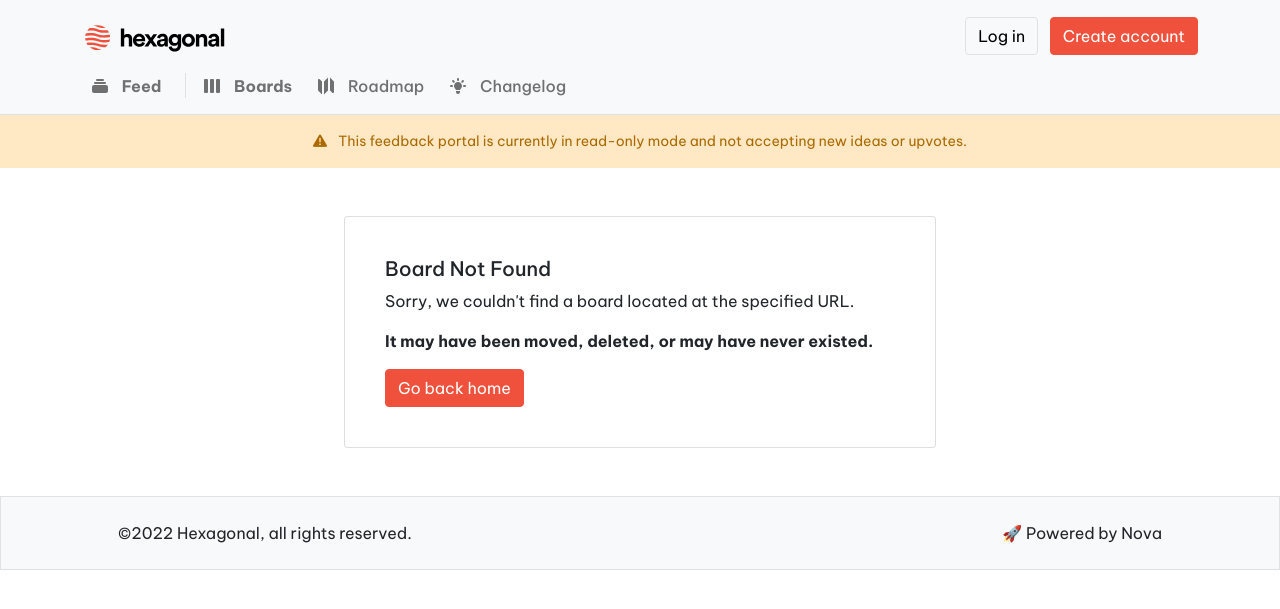
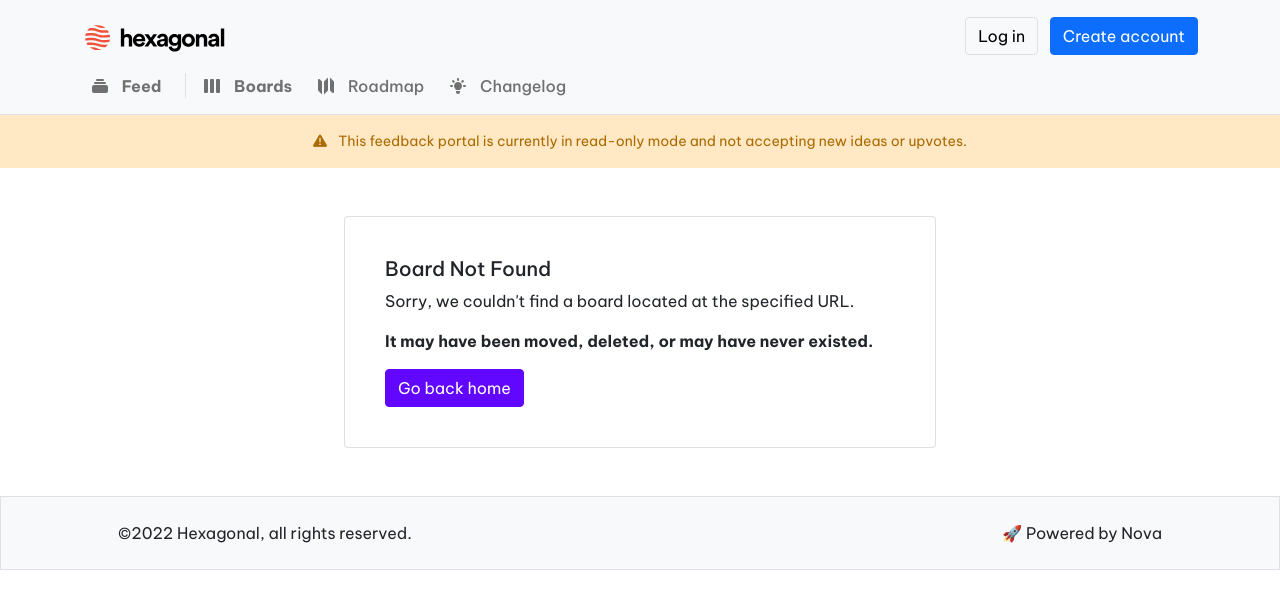
Before and after one commit to austin-dudzik/nova, a PHP site: page /feedback/board.php?board_slug=1 in a window 1280 px wide. Shown: the top 609 px of the page. Run offline with PHP 8.4, Linux system fonts and the light colour scheme; data that the repository does not hold is empty; some web fonts are replaced.

Commit message:
Added support for custom accent colors

```diff
--- a/assets/css/styles.css
+++ b/assets/css/styles.css
@@ -1,18 +1,5 @@
 body {
     font-family: 'Be Vietnam Pro', sans-serif;
-}
-
-.text-primary {
-    color: #f0513c !important;
-}
-
-.bg-primary {
-    background-color: #f0513c !important;
-}
-
-.btn-primary {
-    background-color: #f0513c !important;
-    border-color: #f0513c !important;
 }
 
 .btn {
@@ -25,8 +12,8 @@ body {
 }
 
 .form-check-input:checked {
-    background-color: #f0513c !important;
-    border-color: #f0513c !important;
+    background-color: var(--accent-color) !important;
+    border-color: var(--accent-color) !important;
 }
 
 .post-listing {
@@ -367,3 +354,17 @@ body {
 .sans-serif {
     font-family: 'SF UI Display', sans-serif;
 }
+
+.bg-accent {
+    background: var(--accent-color);
+}
+
+.text-accent {
+    color: var(--accent-color);
+}
+
+.btn-accent {
+    background: var(--accent-color);
+    border-color: var(--accent-color);
+    color: #fff;
+}
--- a/assets/js/board.js
+++ b/assets/js/board.js
@@ -100,7 +100,7 @@ function getPosts(offset = 0, loadMore = false) {
                     $(".posts-list").append(`<li class="list-group-item post-listing">
                             <div class="d-flex">
                                 <div class="upvote" data-id="${data[i].post_id}" data-voted="${data[i].hasUpvoted}">
-                                    <button class="btn ${data[i].hasUpvoted ? "btn-primary" : "btn-light"} border px-3">
+                                    <button class="btn ${data[i].hasUpvoted ? "btn-accent" : "btn-light"} border px-3">
                                         <i class="fas fa-caret-up d-block"></i>
                                         <p class="mb-0">${data[i].upvotes}</p>
                                     </button>
--- a/assets/js/post.js
+++ b/assets/js/post.js
@@ -28,7 +28,7 @@ $(document).ready(() => {
             } else {
 
                 $(".upvote").data("id", data.post_id).data("voted", data.hasUpvoted);
-                $(".upvote button").addClass(data.hasUpvoted ? "btn-primary" : "btn-light");
+                $(".upvote button").addClass(data.hasUpvoted ? "btn-accent" : "btn-light");
                 $(".upvote p").text(data.upvotes);
 
                 window.post_id = data.post_id;
--- a/board.php
+++ b/board.php
@@ -26,7 +26,7 @@ $board_slug = $_GET['board_slug'];
             <p class="fw-bold">It may have been
                 moved, deleted, or may have never
                 existed.</p>
-            <a href="<?= $site_url ?>" class="btn btn-primary">Go back
+            <a href="<?= $site_url ?>" class="btn btn-accent">Go back
                 home</a>
         </div>
     </div>
@@ -50,7 +50,7 @@ $board_slug = $_GET['board_slug'];
 
                     <span class="fa-stack ms-1"
                           style="font-size:22px">
-                      <i class="fas fa-square fa-stack-2x text-primary"></i>
+                      <i class="fas fa-square fa-stack-2x text-accent"></i>
                       <i class="fas fa-stack-1x fa-inverse board-icon"></i>
                     </span>
 
@@ -62,7 +62,7 @@ $board_slug = $_GET['board_slug'];
                         <div class="row">
                             <div class="col">
                                 <button type="button"
-                                        class="btn btn-primary w-100 border btn-sm mb-2">
+                                        class="btn btn-accent w-100 border btn-sm mb-2">
                                     <i class="far fa-plus me-2"></i>
                                     New post
                                 </button>
@@ -119,7 +119,7 @@ $board_slug = $_GET['board_slug'];
                     <div class="mb-3 small lz-load">
                         <span class="float-start">
                         <p class="d-inline pe-0 text-muted">
-                            <a href="<?= $site_url ?>" class="text-primary text-decoration-none">Boards</a>
+                            <a href="<?= $site_url ?>" class="text-accent text-decoration-none">Boards</a>
                             <i class="fas fa-caret-right mx-2"></i>
                         </p>
                         <p class="d-inline pe-0 text-muted board-name">Feature Requests</p>
@@ -187,7 +187,7 @@ $board_slug = $_GET['board_slug'];
                             <h1>🦄</h1>
                             <h5>No posts to be found here...</h5>
                             <p>It appears no posts have been published to this board yet.</p>
-                            <button type="button" class="btn btn-primary btn-sm px-4 me-2">
+                            <button type="button" class="btn btn-accent btn-sm px-4 me-2">
                                 <i class="far fa-plus"></i>
                                 New post</button>
                             <button type="button" class="btn btn-light border btn-sm px-4">
@@ -333,14 +333,14 @@ $board_slug = $_GET['board_slug'];
             </div>
             <div class="modal-body text-center">
                 <span class="fa-stack ms-1 fa-2x">
-                      <i class="fas fa-square fa-stack-2x text-primary"></i>
+                      <i class="fas fa-square fa-stack-2x text-accent"></i>
                       <i class="fas fa-stack-1x fa-inverse"></i>
                     </span>
                 <h3>Please Sign In</h3>
             </div>
             <div class="modal-footer">
                 <button type="button" class="btn btn-secondary" data-bs-dismiss="modal">Close</button>
-                <button type="button" class="btn btn-primary">Save changes</button>
+                <button type="button" class="btn btn-accent">Save changes</button>
             </div>
         </div>
     </div>
--- a/classes/Render.php
+++ b/classes/Render.php
@@ -20,6 +20,11 @@ class Render
 
     <link rel="stylesheet" href="' . $site_url . '/assets/css/styles.css">
     </head>
+    <style>
+    :root {
+      --accent-color: #6207ff;
+    }
+</style>
     ';
     }
 
@@ -37,7 +42,7 @@ class Render
                      alt="Logo">
             </a>
             <div>' . (isset($_SESSION['user']) ?
-            '<span class="fa-stack fa-2x" id="openSearchModal"
+                '<span class="fa-stack fa-2x" id="openSearchModal"
               style="font-size:18px">
   <i class="fas fa-circle fa-stack-2x"
      style="color:hsla(0,0%,39.2%,.1)"></i>
@@ -85,9 +90,9 @@ class Render
                         </li>
                     </ul>
                 </div>' :
-            '<a href="<?= $site_url ?>/login.php" class="btn btn-light border me-2">Log in</a>
+                '<a href="<?= $site_url ?>/login.php" class="btn btn-light border me-2">Log in</a>
                 <a href="<?= $site_url ?>/register.php" class="btn btn-primary">Create account</a>') .
-        '</div>
+            '</div>
         </div>
 
     </nav>
@@ -111,12 +116,12 @@ class Render
                             <svg xmlns="http://www.w3.org/2000/svg"
                                  class="d-inline"
                                  style="height:20px;width:20px"
-                                 viewBox="0 0 20 20"' . ($page_id === "feed" ? 'fill="#f0513c"' : 'fill="rgba(0, 0, 0, 0.55)"') . '>
+                                 viewBox="0 0 20 20"' . ($page_id === "feed" ? 'fill="var(--accent-color)"' : 'fill="rgba(0, 0, 0, 0.55)"') . '>
                                 <path d="M7 3a1 1 0 000 2h6a1 1 0 100-2H7zM4 7a1 1 0 011-1h10a1 1 0 110 2H5a1 1 0 01-1-1zM2 11a2 2 0 012-2h12a2 2 0 012 2v4a2 2 0 01-2 2H4a2 2 0 01-2-2v-4z"/>
                             </svg>
                             </svg>
                             <span class="align-middle ms-2"
-                                  style="font-weight:600;' . ($page_id === "feed" ? 'color:#f0513c' : '') . '">Feed</span>
+                                  style="font-weight:600;' . ($page_id === "feed" ? 'color:var(--accent-color)' : '') . '">Feed</span>
                         </a>
                     </li>
 
--- a/index.php
+++ b/index.php
@@ -10,8 +10,7 @@ include "includes/config.php";
 <body>
 <?php echo Render::navigation('feed'); ?>
 
-<div class="bg-primary text-white p-md-5 p-3"
-     sstyle="background:#a8138a">
+<div class="bg-accent text-white p-md-5 p-3">
     <div class="container p-5 py-3">
         <h1 class="text-center">Your Feedback
             Matters to Us!</h1>
```
Also changed, not shown: assets/js/feed.js (+4 -4 lines), post.php (+4 -4 lines).
